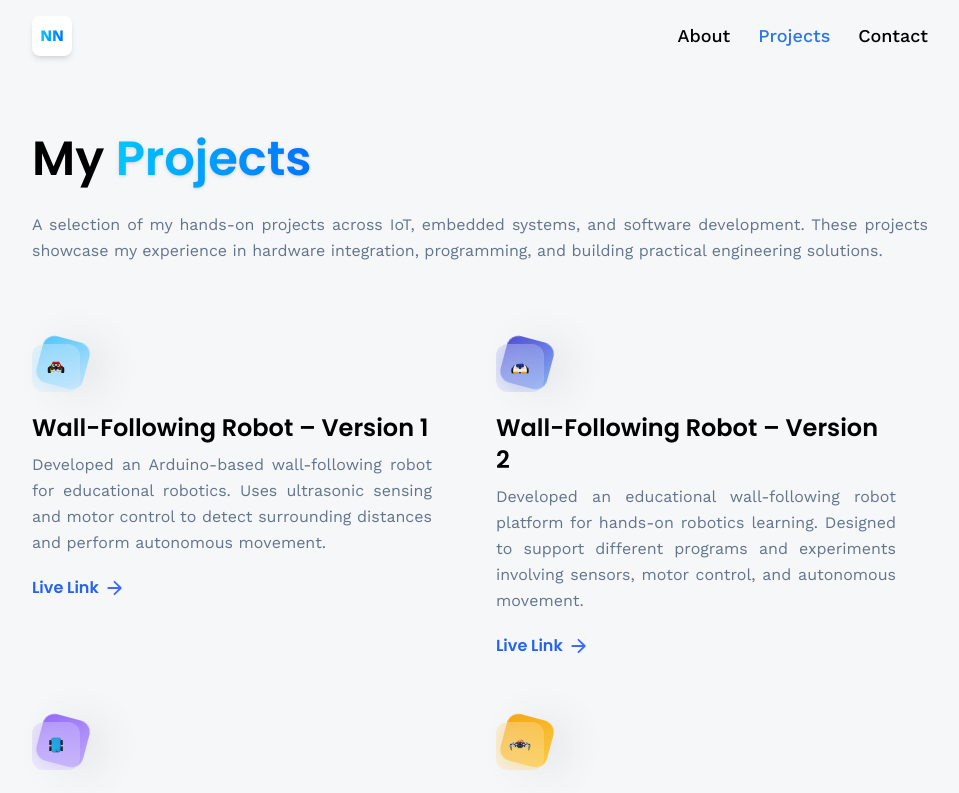
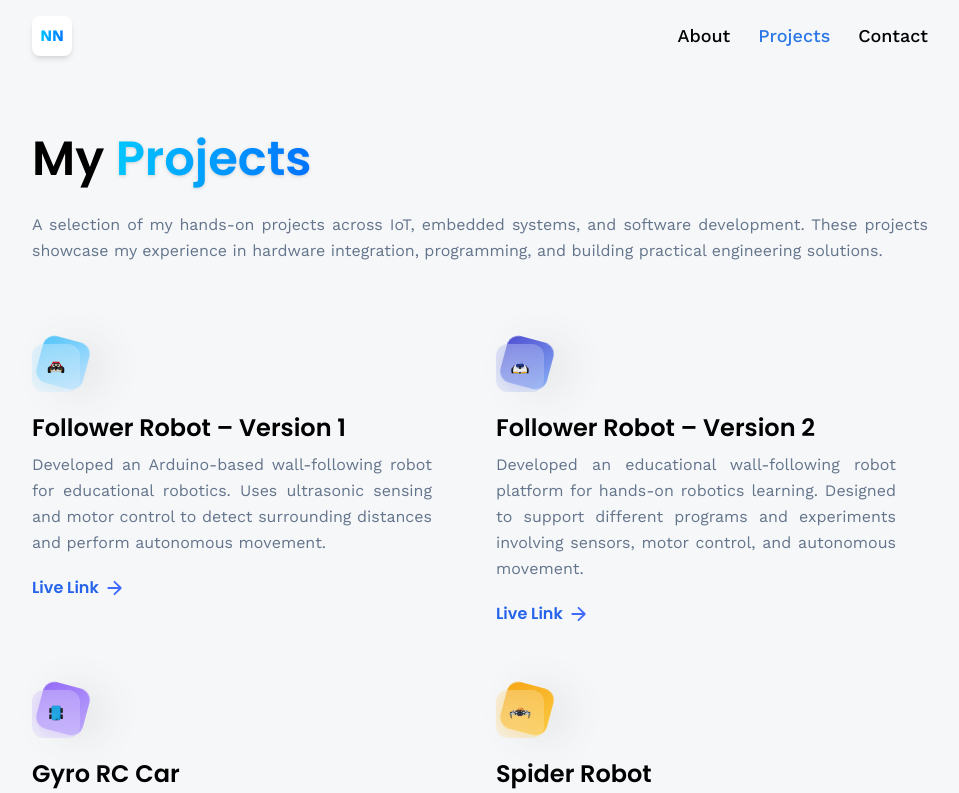
Before and after one commit to Petinggi-Teknik-Indonesia/nabil-portofolio, a React (Vite) app: page /projects in a window 1280 px wide. Shown: the top 793 px of the page, without its empty margins (160-1119 px from the left). Built offline with nearby package versions, Linux system fonts and the light colour scheme.

Commit message:
Refine follower robot project titles

```diff
--- a/src/constants/index.js
+++ b/src/constants/index.js
@@ -320,14 +320,14 @@ export const projects = [
     {
         iconUrl: follower1,
         theme: 'btn-back-sky',
-        name: 'Wall-Following Robot – Version 1',
+        name: 'Follower Robot – Version 1',
         description: 'Developed an Arduino-based wall-following robot for educational robotics. Uses ultrasonic sensing and motor control to detect surrounding distances and perform autonomous movement.',
         link: 'https://github.com/njynbil/FollowerRobot-Version1',
     },
     {
         iconUrl: follower2,
         theme: 'btn-back-indigo',
-        name: 'Wall-Following Robot – Version 2',
+        name: 'Follower Robot – Version 2',
         description: 'Developed an educational wall-following robot platform for hands-on robotics learning. Designed to support different programs and experiments involving sensors, motor control, and autonomous movement.',
         link: 'https://github.com/njynbil/FollowerRobot-Version2',
     },
```
